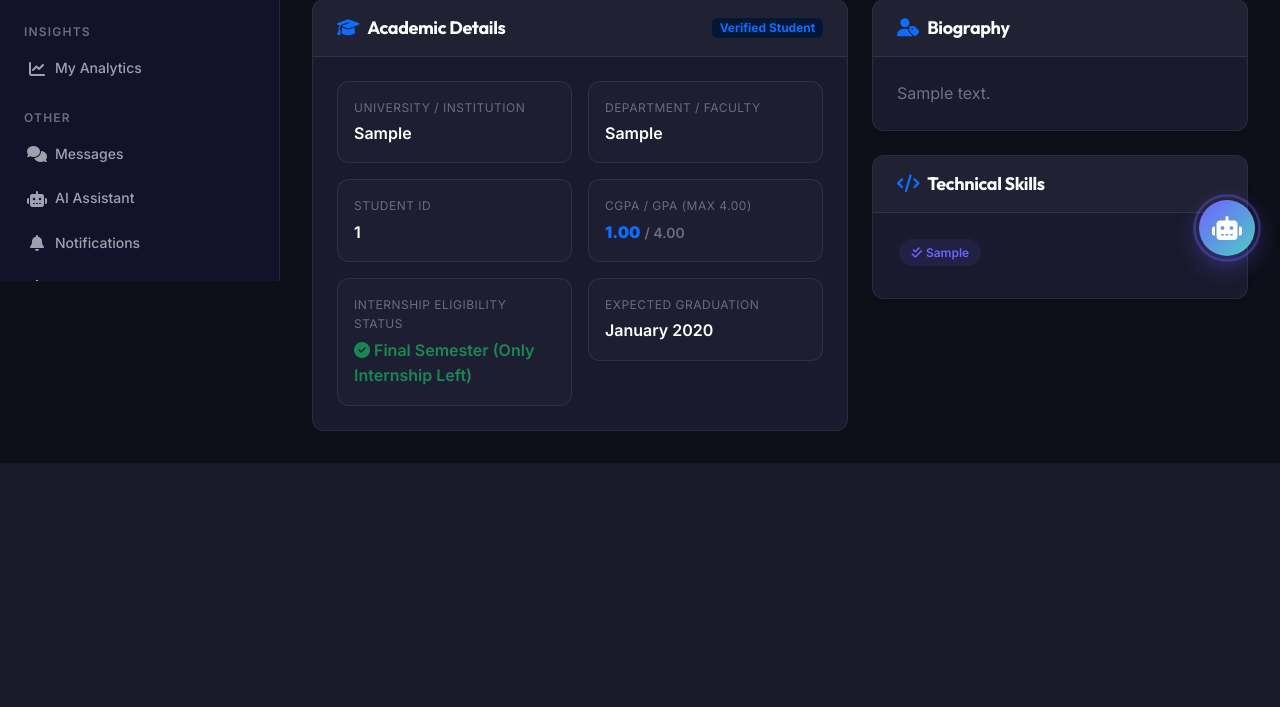
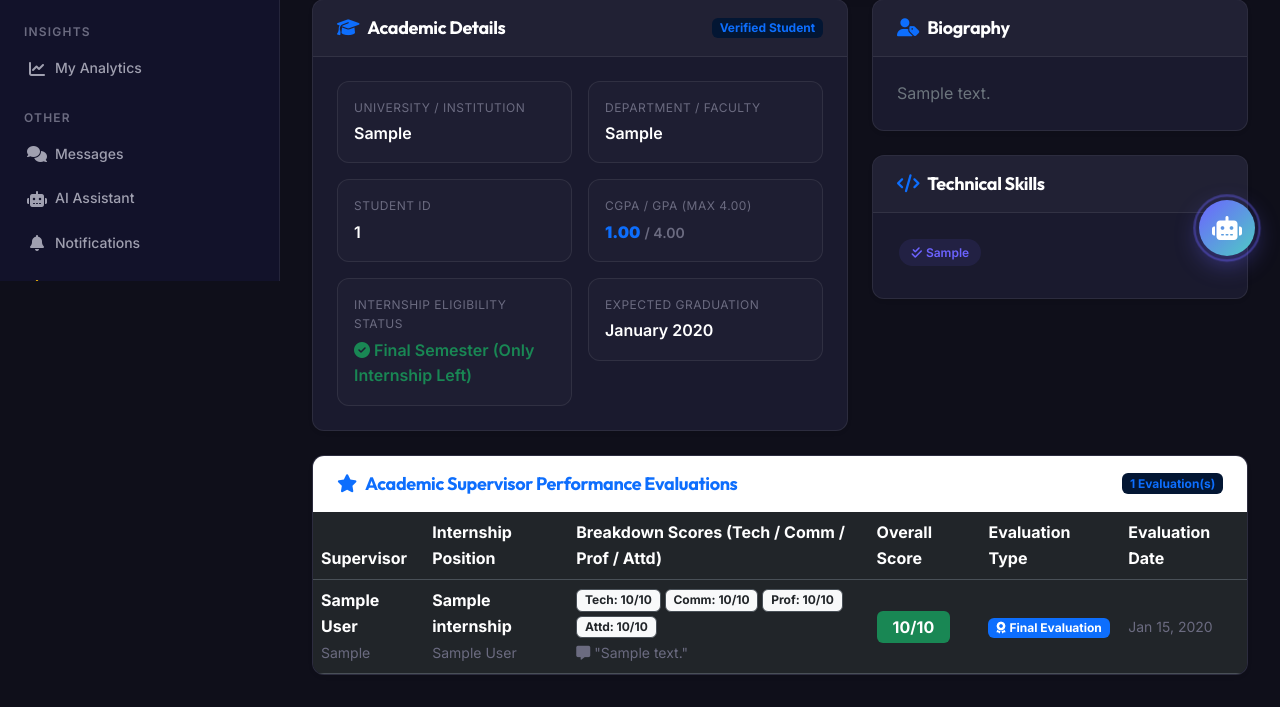
Before and after one commit to A-Rakin/internai, a Django app: page /student/profile/ in a window 1280 px wide. Shown: the part 519-1226 px from the top of the page. Before the commit the page ends 982 px from the top, so only its background shows below. Run offline with Django 4.2, Linux system fonts and the light colour scheme; a user stored in the database is signed in; tables that the repository leaves empty hold one stand-in row (values such as "Sample post"); grey boxes marked "Sample" are stand-in pictures; data that the repository does not hold is empty.

Commit message:
fix: Add URL alias redirect for /students/reports/ and display supervisor performance evaluations on student profile and reports pages

```diff
--- a/internai/urls.py
+++ b/internai/urls.py
@@ -24,6 +24,8 @@ from django.conf.urls.static import static
 # Each path maps a URL prefix to an app's URL configuration.
 # The 'include()' function delegates URL handling to the specified app.
 
+from django.views.generic import RedirectView
+
 urlpatterns = [
     # ----- Django Admin -----
     # Built-in admin interface at /admin/
@@ -38,7 +40,9 @@ urlpatterns = [
     path('accounts/', include('accounts.urls', namespace='accounts')),
 
     # ----- Student Portal -----
-    # Student dashboard and features at /student/
+    # Student dashboard and features at /student/ (with /students/ redirect alias)
+    path('students/<path:subpath>', RedirectView.as_view(url='/student/%(subpath)s', permanent=False)),
+    path('students/', RedirectView.as_view(url='/student/', permanent=False)),
     path('student/', include('students.urls', namespace='students')),
 
     # ----- Company Portal -----
--- a/students/templates/students/profile.html
+++ b/students/templates/students/profile.html
@@ -273,5 +273,72 @@
             </div>
         </div>
     </div>
+
+    <!-- Academic Supervisor Performance Evaluations Card -->
+    <div class="card shadow-sm mt-4">
+        <div class="card-header bg-white py-3 d-flex justify-content-between align-items-center">
+            <h5 class="mb-0 text-primary"><i class="fas fa-star me-2"></i>Academic Supervisor Performance Evaluations</h5>
+            <span class="badge bg-primary-subtle text-primary">{{ evaluations.count }} Evaluation(s)</span>
+        </div>
+        <div class="card-body p-0">
+            {% if evaluations %}
+            <div class="table-responsive">
+                <table class="table table-hover align-middle mb-0">
+                    <thead>
+                        <tr>
+                            <th>Supervisor</th>
+                            <th>Internship Position</th>
+                            <th>Breakdown Scores (Tech / Comm / Prof / Attd)</th>
+                            <th>Overall Score</th>
+                            <th>Evaluation Type</th>
+                            <th>Evaluation Date</th>
+                        </tr>
+                    </thead>
+                    <tbody>
+                        {% for ev in evaluations %}
+                        <tr>
+                            <td>
+                                <strong>{{ ev.supervisor.user.get_full_name|default:ev.supervisor.user.email }}</strong><br>
+                                <span class="text-muted small">{{ ev.supervisor.university }}</span>
+                            </td>
+                            <td>
+                                <strong>{{ ev.internship.title }}</strong><br>
+                                <span class="text-muted small">{{ ev.internship.company.company_name }}</span>
+                            </td>
+                            <td>
+                                <div class="d-flex gap-1 flex-wrap mb-1">
+                                    <span class="badge bg-light text-dark border">Tech: {{ ev.technical_score }}/10</span>
+                                    <span class="badge bg-light text-dark border">Comm: {{ ev.communication_score }}/10</span>
+                                    <span class="badge bg-light text-dark border">Prof: {{ ev.professionalism_score }}/10</span>
+                                    <span class="badge bg-light text-dark border">Attd: {{ ev.attendance_score }}/10</span>
+                                </div>
+                                {% if ev.comments %}
+                                <div class="small text-muted italic"><i class="fas fa-comment-alt me-1"></i>"{{ ev.comments }}"</div>
+                                {% endif %}
+                            </td>
+                            <td>
+                                <span class="badge bg-success fs-6 fw-bold px-3 py-2">{{ ev.overall_score }}/10</span>
+                            </td>
+                            <td>
+                                {% if ev.is_final %}
+                                <span class="badge bg-primary px-2 py-1"><i class="fas fa-award me-1"></i>Final Evaluation</span>
+                                {% else %}
+                                <span class="badge bg-info text-dark px-2 py-1"><i class="fas fa-chart-line me-1"></i>Progress Evaluation</span>
+                                {% endif %}
+                            </td>
+                            <td class="text-muted small">{{ ev.created_at|date:"M d, Y" }}</td>
+                        </tr>
+                        {% endfor %}
+                    </tbody>
+                </table>
+            </div>
+            {% else %}
+            <div class="p-4 text-center text-muted">
+                <i class="fas fa-clipboard-check display-4 mb-2 d-block text-secondary opacity-50"></i>
+                <p class="mb-0">No performance evaluations submitted by your academic supervisor yet.</p>
+            </div>
+            {% endif %}
+        </div>
+    </div>
 </div>
 {% endblock %}
--- a/students/views.py
+++ b/students/views.py
@@ -82,10 +82,18 @@ def dashboard(request):
 @login_required
 @role_required('student')
 def profile(request):
-    """Display student profile."""
+    """Display student profile with evaluations and subscription status."""
     student_profile = get_object_or_404(StudentProfile, user=request.user)
     subscription = student_profile.get_active_subscription()
-    context = {'profile': student_profile, 'subscription': subscription}
+
+    from reports.models import Evaluation
+    evaluations_list = Evaluation.objects.filter(student=student_profile).select_related('supervisor__user', 'internship').order_by('-created_at')
+
+    context = {
+        'profile': student_profile,
+        'subscription': subscription,
+        'evaluations': evaluations_list,
+    }
     return render(request, 'students/profile.html', context)
 
 
```
